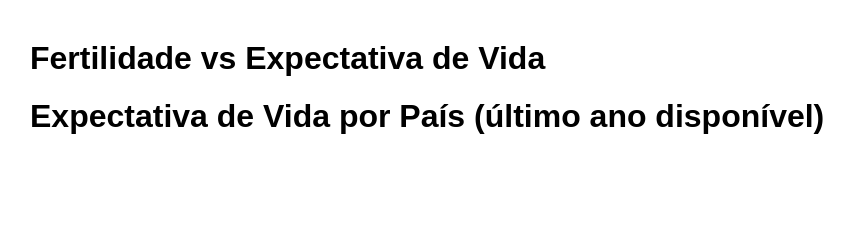
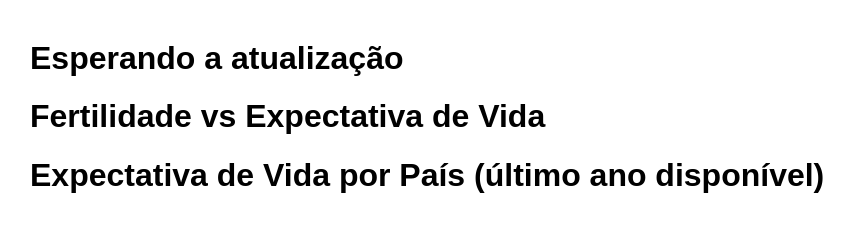
Before and after one commit to ghmonteiro30/VISUALIZACAO, a plain HTML site: page index.html in a window 1280 px wide. Shown: the whole page, without its empty margins (10-864 px from the left). Drawn offline with nearby package versions, Linux system fonts and the light colour scheme; no server answers.

Commit message:
Update index.html

```diff
--- a/index.html
+++ b/index.html
@@ -7,6 +7,7 @@
   <script src="https://d3js.org/d3.v7.min.js"></script>
 </head>
 <body>
+  <h1> Esperando a atualização</h1>
   <div>
      <h1>Fertilidade vs Expectativa de Vida</h1>
       <div id="grafico"></div>
```
